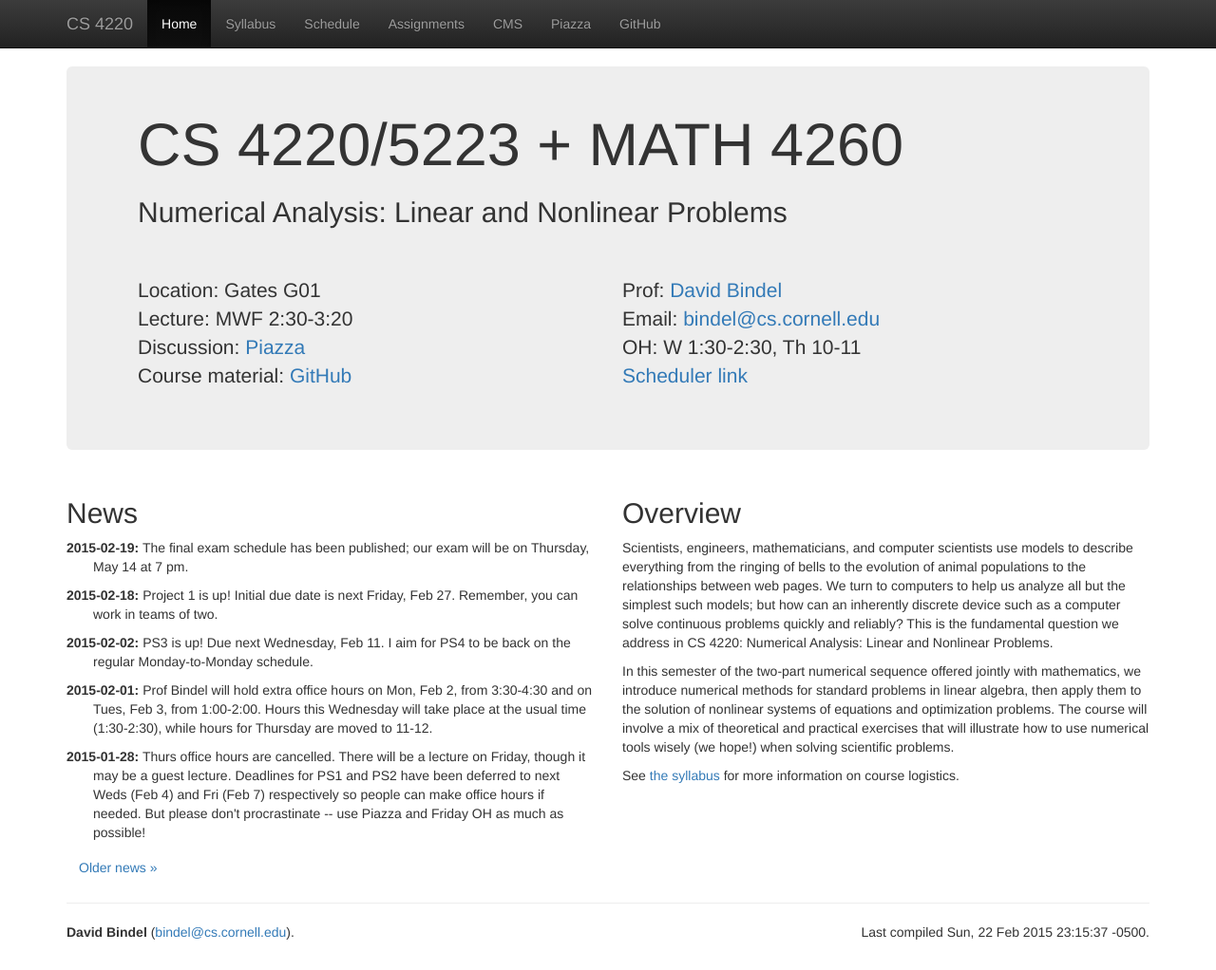
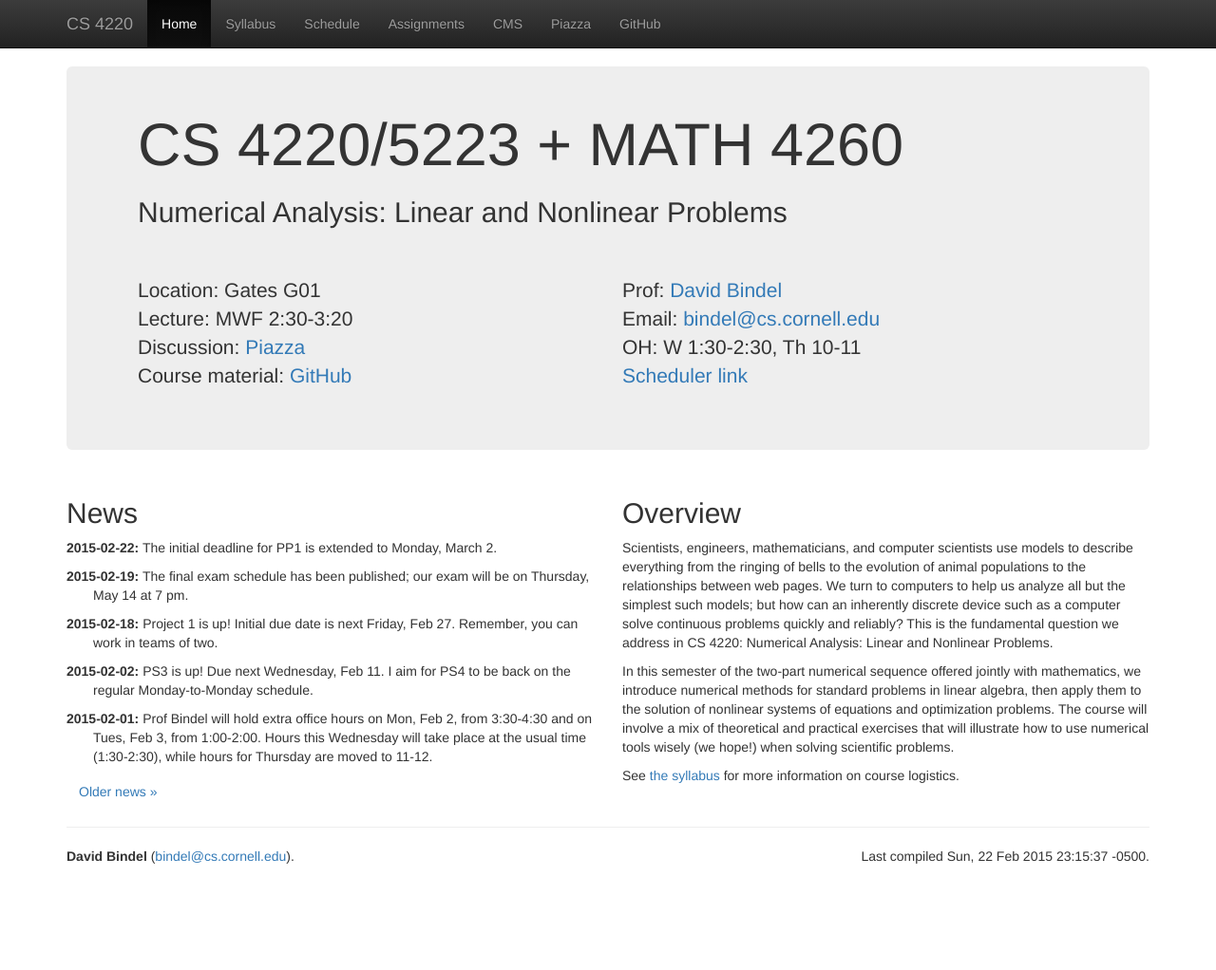
Before and after one commit to dbindel/cs4220-s15, a Jekyll site: the page built from web/index.html, in a window 1280 px wide and 1022 px high. Shown: the whole window at 95% size. Built offline with Jekyll 4.4.1, drawn with Linux system fonts in a browser that asks for light colours; nearby versions of some CDN libraries.

Commit message:
Added announcement re PP1 deadline.

```diff
--- a/web/_data/news.yml
+++ b/web/_data/news.yml
@@ -82,3 +82,7 @@
   text:
     The final exam schedule has been published; our exam will be on
     Thursday, May 14 at 7 pm.
+-
+  date: 2015-02-22
+  text:
+    The initial deadline for PP1 is extended to Monday, March 2.
```
